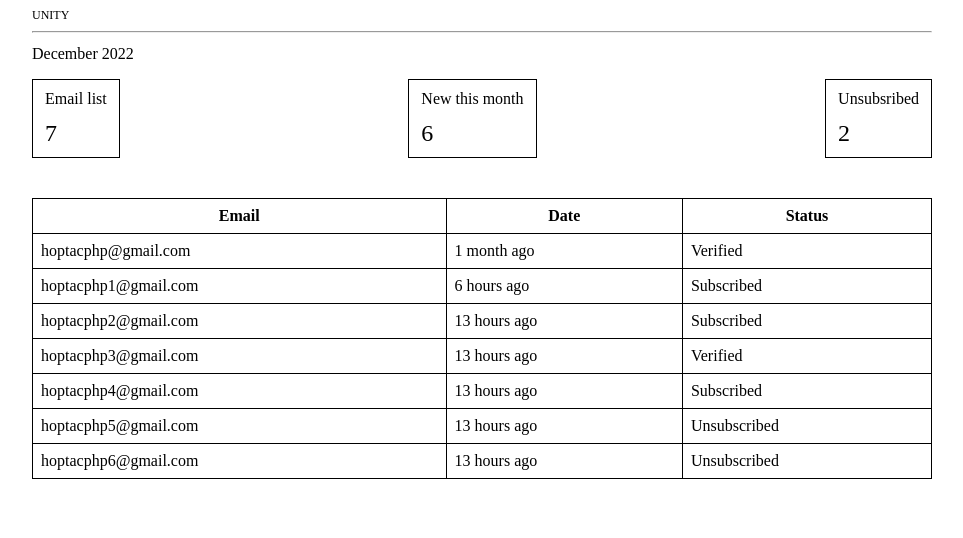
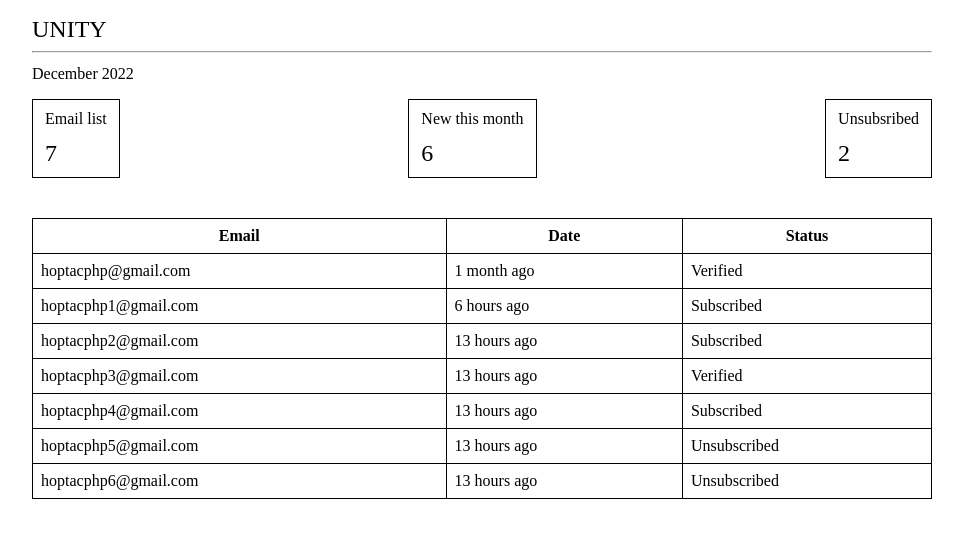
Before and after one commit to tlandn/trathanhlan-konigle-test, a Django app: page / in a window 1280 px wide. Shown: the top 538 px of the page, without its empty margins (158-1121 px from the left). Run offline with Django 4.2, Linux system fonts and the light colour scheme; data comes from the database, SQL or seed files in the repository; parts of the project's set-up code (start-up, migrations or seed data) failed here and were passed over.

Commit message:
add styling

```diff
--- a/unity_project/static/css/base.css
+++ b/unity_project/static/css/base.css
@@ -1,11 +1,12 @@
 .container {
   max-width: 900px;
   margin: 0 auto;
+  margin-top: 16px;
   /* background: lightgray; */
 }
 
 .title {
-  font-size: 12px;
+  font-size: 24px;
 }
 
 .month_year {
```
